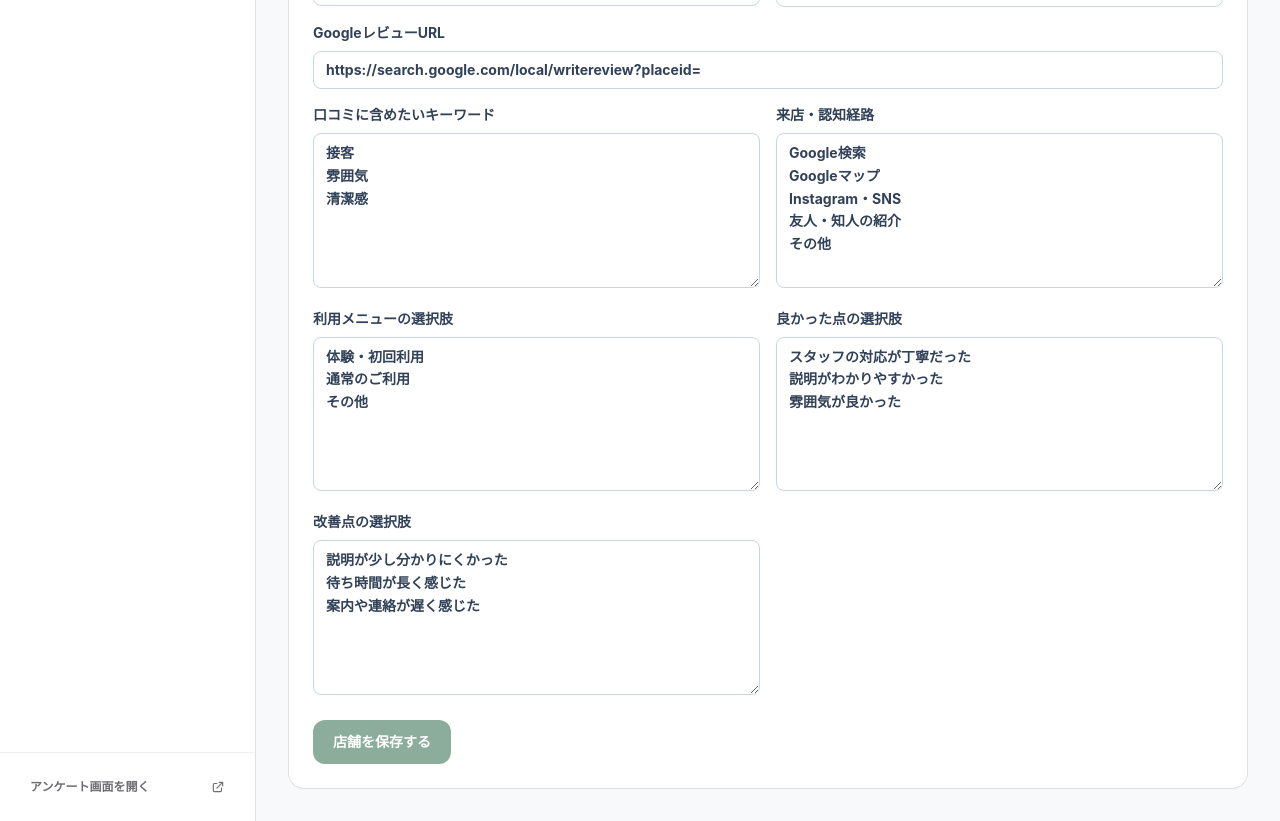
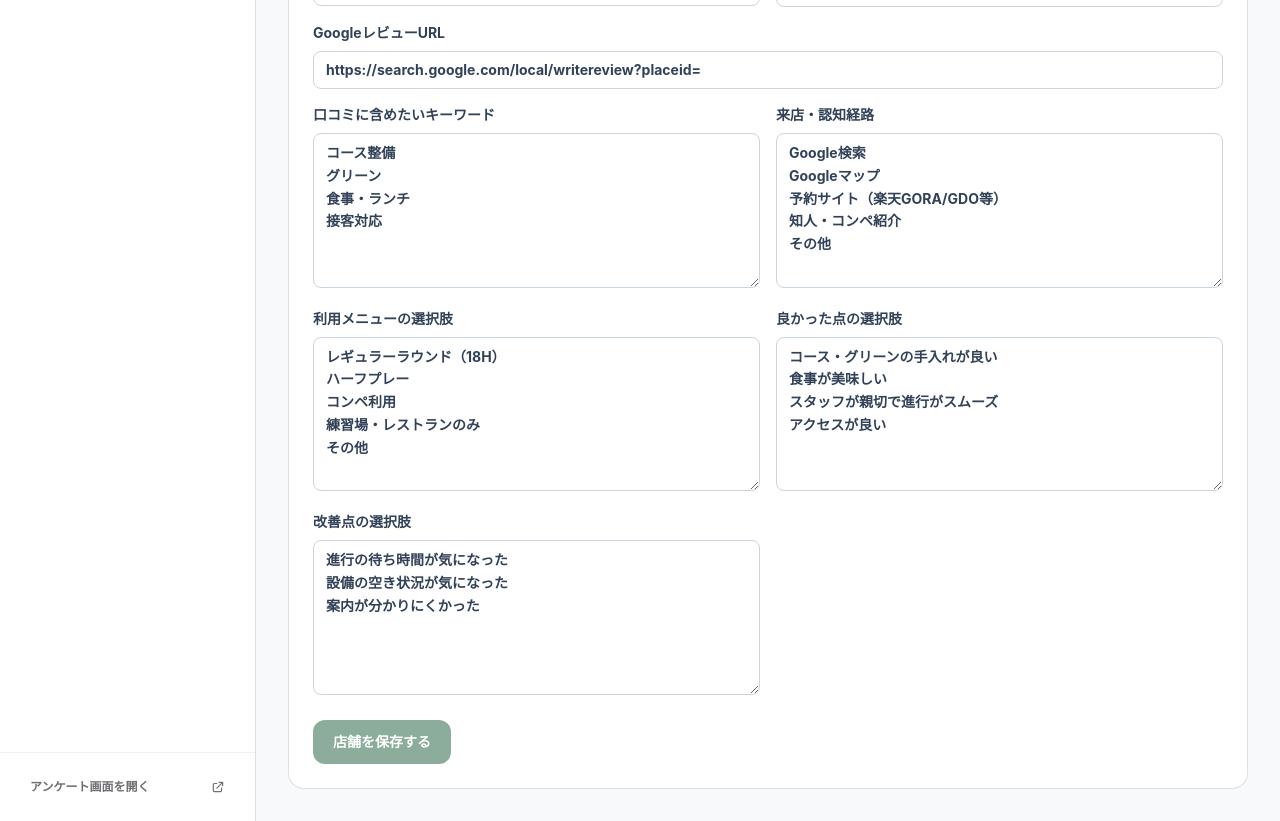
Before and after one commit to chokogitogito/pochikomi-app, a Next.js app: page /admin/stores/new in a window 1280 px wide. Shown: the part 360-1181 px from the top of the page. Built offline with nearby package versions, Linux system fonts and the light colour scheme.

Commit message:
feat: ゴルフ場商談デモ向けに自社名・競合名・設問を完全匿名化・一般化

```diff
--- a/app/admin/stores/StoreForm.tsx
+++ b/app/admin/stores/StoreForm.tsx
@@ -7,17 +7,17 @@ import type { Store, StorePlan, StoreStatus } from "@/lib/types";
 const defaultStore: Store = {
   id: "",
   name: "",
-  category: "",
+  category: "ゴルフ場・カントリークラブ",
   plan: "starter",
   status: "setup",
-  keywords: ["接客", "雰囲気", "清潔感"],
+  keywords: ["コース整備", "グリーン", "食事・ランチ", "接客対応"],
   googleMapsUrl: "https://search.google.com/local/writereview?placeid=",
   monthlyGoal: 30,
   surveyOptions: {
-    sources: ["Google検索", "Googleマップ", "Instagram・SNS", "友人・知人の紹介", "その他"],
-    menus: ["体験・初回利用", "通常のご利用", "その他"],
-    goodPoints: ["スタッフの対応が丁寧だった", "説明がわかりやすかった", "雰囲気が良かった"],
-    badPoints: ["説明が少し分かりにくかった", "待ち時間が長く感じた", "案内や連絡が遅く感じた"],
+    sources: ["Google検索", "Googleマップ", "予約サイト（楽天GORA/GDO等）", "知人・コンペ紹介", "その他"],
+    menus: ["レギュラーラウンド（18H）", "ハーフプレー", "コンペ利用", "練習場・レストランのみ", "その他"],
+    goodPoints: ["コース・グリーンの手入れが良い", "食事が美味しい", "スタッフが親切で進行がスムーズ", "アクセスが良い"],
+    badPoints: ["進行の待ち時間が気になった", "設備の空き状況が気になった", "案内が分かりにくかった"],
   },
 };
 
@@ -72,19 +72,19 @@ export default function StoreForm({
           label="店舗ID"
           value={store.id}
           disabled={mode === "edit"}
-          placeholder="例: shibuya-cafe"
+          placeholder="例: golf-course-a"
           onChange={(value) => update("id", value)}
         />
         <TextField
           label="店舗名"
           value={store.name}
-          placeholder="例: サンプルカフェ 渋谷店"
+          placeholder="例: ○○ゴルフ倶楽部 / ○○カントリークラブ"
           onChange={(value) => update("name", value)}
         />
         <TextField
           label="業種"
           value={store.category}
-          placeholder="例: 飲食店 / 美容サロン / 歯科医院"
+          placeholder="例: ゴルフ場 / ゴルフコース / カントリークラブ"
           onChange={(value) => update("category", value)}
         />
         <label className="block text-sm font-bold text-slate-700">
--- a/app/survey/[storeId]/page.tsx
+++ b/app/survey/[storeId]/page.tsx
@@ -204,7 +204,7 @@ export default function SurveyPage() {
               どこで知りましたか？
             </h2>
             <p className="text-text-secondary text-sm mb-6">
-              当スタジオを知ったきっかけを教えてください。
+              当ゴルフ場を知ったきっかけを教えてください。
             </p>
             <div className="space-y-2.5">
               {store.surveyOptions.sources.map((s) => (
@@ -328,7 +328,7 @@ export default function SurveyPage() {
                 onChange={(e) => setComment(e.target.value)}
                 rows={3}
                 maxLength={200}
-                placeholder="例：スイングの原因を数値で説明してもらえて納得できました"
+                placeholder="例：グリーンの仕上がりが良く、スタッフの対応も丁寧で楽しいラウンドでした"
                 className="w-full rounded-2xl border border-border-default bg-surface px-4 py-3 text-base text-text-primary placeholder:text-text-quaternary focus:border-brand focus:outline-none focus:ring-1 focus:ring-brand shadow-card"
               />
             </div>
--- a/data/db.json
+++ b/data/db.json
@@ -2,125 +2,180 @@
   "stores": [
     {
       "id": "classic",
-      "name": "ゴルフコンディショニングスタジオ宇都宮 The蔵ssic",
-      "shortName": "The蔵ssic",
-      "category": "インドアゴルフスタジオ",
+      "name": "ゴルフ場A（チャンピオンコース）",
+      "shortName": "ゴルフ場A",
+      "category": "ゴルフ場・ゴルフコース",
       "plan": "growth",
       "status": "active",
       "keywords": [
-        "宇都宮",
-        "インドアゴルフ",
-        "ゴルフレッスン",
-        "ゴルフスクール",
-        "コンディショニング",
-        "スイング診断"
+        "ゴルフ場",
+        "ゴルフコース",
+        "カントリークラブ",
+        "ラウンド",
+        "コンペ",
+        "ゴルフ倶楽部"
       ],
-      "googleMapsUrl": "https://search.google.com/local/writereview?placeid=ChIJq6cE-5BnH2ARkt6391zxpfE",
+      "googleMapsUrl": "https://maps.google.com/?q=golf",
       "monthlyGoal": 20,
       "surveyOptions": {
         "sources": [
           "Google検索",
           "Googleマップ",
-          "YouTubeのレッスン動画",
-          "知人・友人の紹介",
-          "ホームページを見て",
-          "近くを通りかかって",
-          "以前から知っていた",
+          "予約サイト（楽天GORA/GDO等）",
+          "知人・ゴルフ仲間の紹介",
+          "ゴルフコンペでの参加",
+          "ホームページ・SNSを見て",
+          "以前から利用している",
           "その他"
         ],
         "menus": [
-          "体験レッスン",
-          "レンジレッスン（グループ）",
-          "The蔵ssicLab／SAKAizm パーソナルレッスン",
-          "ゴルフフィットネス・コンディショニング",
-          "レンジ（打席で自主練習）",
-          "コースレッスン（屋外）",
+          "レギュラーラウンド（18H）",
+          "ハーフプレー（早朝・薄暮）",
+          "コンペ利用（団体・プライベート）",
+          "プロによるワンポイント指導",
+          "練習場（打席・アプローチ）のみ",
+          "レストラン（ランチ・食事）のみ",
           "その他"
         ],
         "goodPoints": [
-          "スイングの課題を的確に指摘してもらえた",
-          "数値やデータで説明してもらえた",
-          "体の使い方から教えてもらえた",
-          "初心者にも分かりやすい説明だった",
-          "自分に合った練習メニューを組んでもらえた",
-          "スコアやショットが実際に良くなった",
-          "屋内で天候に左右されず練習できる",
-          "設備・トレーニング機器が充実している",
-          "予約が取りやすく通いやすい",
-          "コーチ・スタッフの雰囲気が良い"
+          "コース・グリーンのメンテナンス状態が良い",
+          "フェアウェイが広く戦略性のある面白いレイアウト",
+          "クラブハウスや設備が清潔・綺麗",
+          "レストランの食事・ランチがとても美味しい",
+          "スタッフ・キャディ・フロントの接客が親切で丁寧",
+          "プレーの進行がスムーズで快適だった",
+          "インターチェンジからのアクセスが良い",
+          "料金とコース品質のバランス（コスパ）が高い",
+          "練習設備（アプローチ・バンカー等）が充実している",
+          "雄大な景色・自然のロケーションが素晴らしい"
         ],
         "badPoints": [
-          "説明が少し分かりにくかった",
+          "前後の組との間隔や進行が気になった",
+          "グリーンの状態が少し気になった",
           "予約が取りづらいと感じた",
-          "料金や会員プランが分かりにくかった",
-          "期待していた内容と少し違った",
-          "打席や設備の空き状況が気になった",
-          "コーチによって指導内容に差を感じた",
-          "施設で気になる点があった",
-          "連絡や案内が分かりにくかった"
+          "クラブハウスの設備で気になる点があった",
+          "レストランのメニュー数がもっと欲しい",
+          "スタッフの案内に少し分かりにくい点があった",
+          "アクセスや案内表示が分かりにくかった",
+          "その他"
         ]
       }
     },
     {
       "id": "ss-grand",
-      "name": "SS.GRAND（エスエスグランド スクールオブゴルフ）",
-      "shortName": "SS.GRAND",
-      "category": "ゴルフ練習場・ゴルフスクール",
+      "name": "ゴルフ場B（リゾートコース）",
+      "shortName": "ゴルフ場B",
+      "category": "ゴルフ場・リゾートゴルフ",
       "plan": "starter",
       "status": "active",
       "keywords": [
-        "宇都宮",
-        "ゴルフ練習場",
+        "ゴルフ場",
+        "リゾートゴルフ",
+        "ゴルフ倶楽部",
+        "ショートコース",
         "ゴルフレッスン",
-        "ゴルフスクール",
-        "ジュニアレッスン",
-        "筑波ジャンボゴルフセンター"
+        "ジュニアゴルフ"
       ],
-      "googleMapsUrl": "https://search.google.com/local/writereview?placeid=ChIJS4v-189cH2ARWAD0JxG0qb8",
+      "googleMapsUrl": "https://maps.google.com/?q=golf",
       "monthlyGoal": 20,
       "surveyOptions": {
         "sources": [
           "Google検索",
           "Googleマップ",
+          "予約サイト（楽天GORA/GDO等）",
           "知人・友人の紹介",
-          "ホームページを見て",
-          "筑波ジャンボゴルフセンターで見かけて",
-          "お子さまの習い事を探していて",
-          "以前から知っていた",
+          "ホームページ・SNSを見て",
+          "提携練習場で見かけて",
+          "宿泊・観光を兼ねて",
           "その他"
         ],
         "menus": [
-          "体験レッスン",
-          "ファーストステップクラス（初級・初心者）",
-          "ラーニングクラス（中級〜上級）",
-          "アドバンスクラス（コンディショニング・データ分析）",
-          "ジュニアクラス（初級Jr／中級Jr／アスリートJr）",
-          "コースレッスン（ラウンドキャンプ）",
-          "SAKAI塾",
-          "打席での練習のみ",
+          "通常ラウンド（18ホール）",
+          "宿泊パックラウンド",
+          "ジュニア・ファミリープレー",
+          "初心者向けコースレッスン",
+          "ハーフプレー（9ホール）",
+          "クラブハウス・レストラン利用",
           "その他"
         ],
         "goodPoints": [
-          "レベルに合ったクラスを選べた",
-          "分かりやすい言葉で教えてもらえた",
-          "スイング撮影で自分の動きを確認できた",
-          "自分専用のカルテを作ってもらえた",
-          "動ける体づくりから取り組めた",
-          "子どもが楽しく続けられている",
-          "打席が広く練習しやすい",
-          "駐車場が停めやすい",
-          "振替ができて通いやすい",
-          "コーチ・スタッフの雰囲気が良い"
+          "リゾート感があり開放的なロケーション",
+          "コース整備が行き届いていて気持ちよくプレーできた",
+          "初心者や女性・ジュニアでも回りやすい設計",
+          "カートの乗り入れや設備が快適だった",
+          "レストランの料理やデザートが美味しい",
+          "スタッフの笑顔とホスピタリティが素晴らしい",
+          "クラブハウスやお風呂が綺麗で清潔",
+          "宿泊施設や温泉が併設されていて便利",
+          "コストパフォーマンスが非常に高い",
+          "周辺観光やインターからの利便性が良い"
         ],
         "badPoints": [
-          "クラスの内容が分かりにくかった",
-          "予約や振替がしづらいと感じた",
-          "料金が分かりにくかった",
-          "打席の空き状況が気になった",
-          "期待していた内容と少し違った",
-          "コーチによって指導内容に差を感じた",
-          "施設で気になる点があった",
-          "案内や連絡が分かりにくかった"
+          "混雑時の待ち時間が気になった",
+          "コースの起伏や難易度が少し高く感じた",
+          "予約の変更手続きが分かりにくかった",
+          "練習設備の打席数がもう少し欲しかった",
+          "案内や標識が少し見づらかった",
+          "その他"
+        ]
+      }
+    },
+    {
+      "id": "golf",
+      "name": "ゴルフ場（デモ用）",
+      "shortName": "ゴルフ場",
+      "category": "ゴルフ場・カントリークラブ",
+      "plan": "growth",
+      "status": "active",
+      "keywords": [
+        "ゴルフ場",
+        "ゴルフコース",
+        "カントリークラブ",
+        "ラウンド",
+        "コンペ"
+      ],
+      "googleMapsUrl": "https://maps.google.com/?q=golf",
+      "monthlyGoal": 20,
+      "surveyOptions": {
+        "sources": [
+          "Google検索",
+          "Googleマップ",
+          "予約サイト（楽天GORA/GDO等）",
+          "知人・ゴルフ仲間の紹介",
+          "ゴルフコンペでの参加",
+          "ホームページ・SNSを見て",
+          "以前から利用している",
+          "その他"
+        ],
+        "menus": [
+          "レギュラーラウンド（18H）",
+          "ハーフプレー（早朝・薄暮）",
+          "コンペ利用（団体・プライベート）",
+          "プロによるワンポイント指導",
+          "練習場（打席・アプローチ）のみ",
+          "レストラン（ランチ・食事）のみ",
+          "その他"
+        ],
+        "goodPoints": [
+          "コース・グリーンのメンテナンス状態が良い",
+          "フェアウェイが広く戦略性のある面白いレイアウト",
+          "クラブハウスや設備が清潔・綺麗",
+          "レストランの食事・ランチがとても美味しい",
+          "スタッフ・キャディ・フロントの接客が親切で丁寧",
+          "プレーの進行がスムーズで快適だった",
+          "インターチェンジからのアクセスが良い",
+          "料金とコース品質のバランス（コスパ）が高い",
+          "練習設備（アプローチ・バンカー等）が充実している",
+          "雄大な景色・自然のロケーションが素晴らしい"
+        ],
+        "badPoints": [
+          "前後の組との間隔や進行が気になった",
+          "グリーンの状態が少し気になった",
+          "予約が取りづらいと感じた",
+          "クラブハウスの設備で気になる点があった",
+          "レストランのメニュー数がもっと欲しい",
+          "スタッフの案内に少し分かりにくい点があった",
+          "その他"
         ]
       }
     }
@@ -129,8 +184,8 @@
     {
       "id": "classic-thanks",
       "storeId": "classic",
-      "title": "アンケートご協力のお礼",
-      "description": "次回ご来店時にご利用いただけるお礼の特典です。",
+      "title": "ゴルフ場A アンケートご協力のお礼",
+      "description": "次回ラウンド時、またはプロショップ・レストランでご利用いただける特典です。",
       "expiresInDays": 30,
       "issuedCount": 13,
       "active": true
@@ -138,8 +193,17 @@
     {
       "id": "ssgrand-thanks",
       "storeId": "ss-grand",
-      "title": "アンケートご協力のお礼",
-      "description": "次回ご来店時にご利用いただけるお礼の特典です。",
+      "title": "ゴルフ場B アンケートご協力のお礼",
+      "description": "次回ラウンド時、またはプロショップ・レストランでご利用いただける特典です。",
+      "expiresInDays": 30,
+      "issuedCount": 0,
+      "active": true
+    },
+    {
+      "id": "golf-thanks",
+      "storeId": "golf",
+      "title": "ゴルフ場 アンケートご協力のお礼",
+      "description": "次回ラウンド時にご利用いただける特典です。",
       "expiresInDays": 30,
       "issuedCount": 0,
       "active": true
@@ -156,107 +220,30 @@
     },
     {
       "storeId": "ss-grand",
-      "surveyStarts": 0,
-      "generatedReviews": 0,
-      "reviewClicks": 0,
-      "couponsIssued": 0,
-      "averageRating": 0
+      "surveyStarts": 45,
+      "generatedReviews": 32,
+      "reviewClicks": 24,
+      "couponsIssued": 6,
+      "averageRating": 4.3
+    },
+    {
+      "storeId": "golf",
+      "surveyStarts": 100,
+      "generatedReviews": 74,
+      "reviewClicks": 55,
+      "couponsIssued": 13,
+      "averageRating": 4.2
     }
   ],
   "events": [
     {
-      "id": "evt-mtkr6rpr-0571bs",
+      "id": "evt-001",
       "storeId": "classic",
       "type": "survey_started",
       "payload": {
         "source": "Google検索"
       },
       "receivedAt": "2026-09-02T23:54:46.863Z"
-    },
-    {
-      "id": "evt-mtkrshhx-mjhkeb",
-      "storeId": "classic",
-      "type": "survey_started",
-      "payload": {
-        "source": "ホームページを見て"
-      },
-      "receivedAt": "2026-09-03T00:11:40.053Z"
-    },
-    {
-      "id": "evt-mtkrtm2q-2vak0a",
-      "storeId": "classic",
-      "type": "review_generated",
-      "payload": {
-        "rating": 4,
-        "selectedPoints": [
-          "体の使い方から教えてもらえた",
-          "スコアやショットが実際に良くなった",
-          "屋内で天候に左右されず練習できる",
-          "予約が取りやすく通いやすい",
-          "スイングの課題を的確に指摘してもらえた"
-        ],
-        "menu": "レンジレッスン（グループ）"
-      },
-      "receivedAt": "2026-09-03T00:12:32.642Z"
-    },
-    {
-      "id": "evt-mtkrzf4v-vdwo3g",
-      "storeId": "classic",
-      "type": "review_clicked",
-      "payload": null,
-      "receivedAt": "2026-09-03T00:17:03.583Z"
-    },
-    {
-      "id": "evt-mtks8s5n-olwfso",
-      "storeId": "classic",
-      "type": "survey_started",
-      "payload": {
-        "source": "Googleマップ"
-      },
-      "receivedAt": "2026-09-03T00:24:20.363Z"
-    },
-    {
-      "id": "evt-mtks9dft-rgdgyv",
-      "storeId": "classic",
-      "type": "review_generated",
-      "payload": {
-        "rating": 4,
-        "selectedPoints": [
-          "スイングの課題を的確に指摘してもらえた",
-          "数値やデータで説明してもらえた",
-          "体の使い方から教えてもらえた",
-          "初心者にも分かりやすい説明だった",
-          "自分に合った練習メニューを組んでもらえた"
-        ],
-        "menu": "レンジレッスン（グループ）"
-      },
-      "receivedAt": "2026-09-03T00:24:47.945Z"
-    },
-    {
-      "id": "evt-mtkshz1w-qf99e0",
-      "storeId": "classic",
-      "type": "survey_started",
-      "payload": {
-        "source": "Google検索"
-      },
-      "receivedAt": "2026-09-03T00:31:29.204Z"
-    },
-    {
-      "id": "evt-mtksikg2-wlo2lo",
-      "storeId": "classic",
-      "type": "review_generated",
-      "payload": {
-        "rating": 4,
-        "selectedPoints": [
-          "スイングの課題を的確に指摘してもらえた",
-          "体の使い方から教えてもらえた",
-          "初心者にも分かりやすい説明だった",
-          "予約が取りやすく通いやすい",
-          "コーチ・スタッフの雰囲気が良い"
-        ],
-        "menu": "体験レッスン"
-      },
-      "receivedAt": "2026-09-03T00:31:56.930Z"
     }
   ]
 }
--- a/lib/mockReview.ts
+++ b/lib/mockReview.ts
@@ -31,7 +31,7 @@ export function buildMockDrafts(store: Store, answers: SurveyAnswers): ReviewDra
           point2 ? `${point2}のも感動でした！` : "",
           commentClean ? commentClean.replace(/。$/, "！") : "",
           "",
-          area ? `${area}で良いスタジオを探している人にはすごくおすすめです😊` : "通うのが楽しみになりました😊",
+          area ? `${area}で良いゴルフ場を探している人にはすごくおすすめです😊` : "ゴルフ仲間にもぜひおすすめしたいです😊",
         ]
           .filter((line, i, arr) => line !== "" || (i > 0 && i < arr.length - 1 && arr[i - 1] !== ""))
           .join("\n"),
@@ -46,7 +46,7 @@ export function buildMockDrafts(store: Store, answers: SurveyAnswers): ReviewDra
           point2 ? `${point2}ところも分かりやすくて良かったです！` : "",
           commentClean,
           "",
-          area ? `${area}でゴルフレッスンを検討中の方にぜひおすすめしたいです！` : "今後も定期的に通いたいと思います！",
+          area ? `${area}でゴルフ場をお探しの方にぜひおすすめしたいです！` : "またぜひラウンドに伺いたいと思います！",
         ]
           .filter((line, i, arr) => line !== "" || (i > 0 && i < arr.length - 1 && arr[i - 1] !== ""))
           .join("\n"),
@@ -61,7 +61,7 @@ export function buildMockDrafts(store: Store, answers: SurveyAnswers): ReviewDra
           point2 ? `${point2}ところにも深い安心感がございます。` : "",
           commentClean,
           "",
-          "今後とも継続してお願いしたいと考えております。",
+          "今後ともぜひ利用させていただきたいと考えております。",
         ]
           .filter((line, i, arr) => line !== "" || (i > 0 && i < arr.length - 1 && arr[i - 1] !== ""))
           .join("\n"),
```
Also changed, not shown: app/admin/page.tsx (+17 -17 lines), app/page.tsx (+8 -2 lines), data/meo-diagnosis.json (+34 -34 lines).
